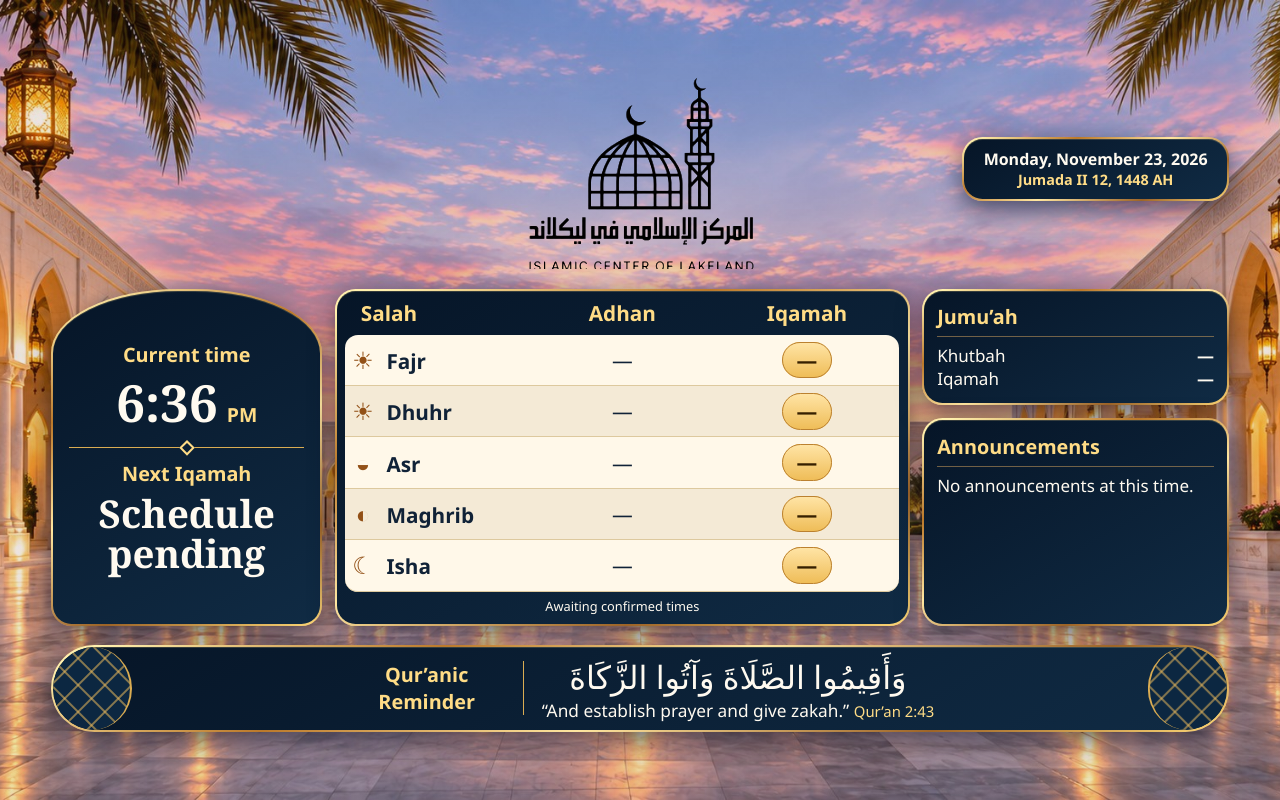
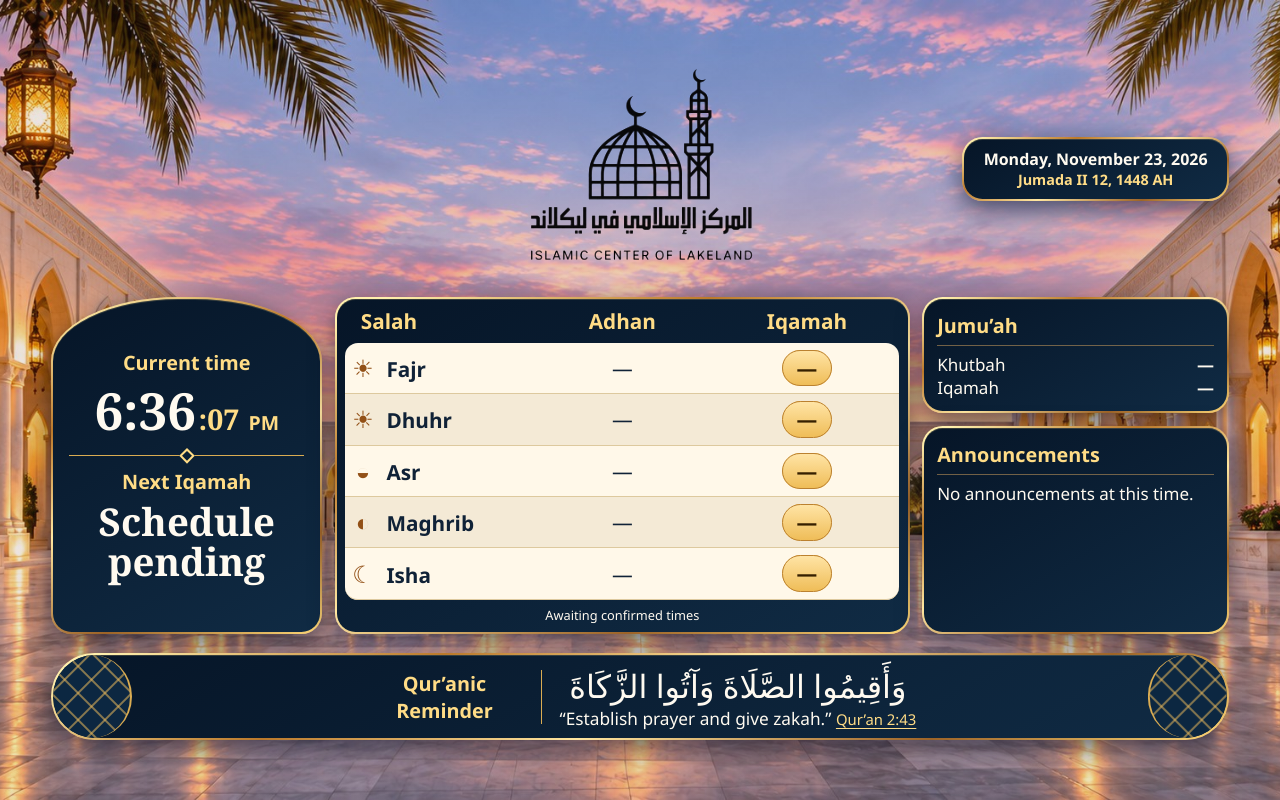
Before and after one commit to bilalbelim702-cyber/icol-digital-display, a plain HTML site: page index.html in a window 1280 px wide. Drawn offline with Linux system fonts and the light colour scheme.

Commit message:
Restore the full ICOL logo and add daily reminders and ticking seconds

```diff
--- a/courtyard.css
+++ b/courtyard.css
@@ -37,18 +37,18 @@ h2 { font-size: clamp(17px, 1.55vw, 30px); color: var(--gold); }
 .masthead { position: relative; display: grid; justify-items: center; align-items: center; }
 .masthead h1 {
   position: relative;
-  width: clamp(135px, min(19vw, 29vh), 310px);
-  aspect-ratio: 512 / 445;
+  width: clamp(135px, min(24vw, 29vh), 340px);
+  aspect-ratio: 520 / 489;
   overflow: hidden;
   mix-blend-mode: multiply;
 }
 .logo {
   position: absolute;
-  top: -7.2%;
-  left: -12.5%;
-  width: 125%;
+  top: -6.54%;
+  left: -11.54%;
+  width: 123.08%;
   height: auto;
-  filter: brightness(1.12) contrast(1.45);
+  filter: brightness(1.08) contrast(1.2);
 }
 .panel {
   min-width: 0;
@@ -164,3 +164,5 @@ cite { color: var(--gold); font-size: .86em; font-style: normal; white-space: no
   .reminder { flex-direction: column; gap: .3em; }
   .reminder h2 { max-width: none; border-right: 0; padding-right: 0; }
 }
+cite a { color: inherit; text-underline-offset: .2em; }
+#clock-seconds { margin-left: -.23em; color: var(--gold); font-size: .56em; }
--- a/courtyard.js
+++ b/courtyard.js
@@ -79,8 +79,50 @@ function phaseForHour(hour) {
   return "night";
 }
 
+const reminderDateFormat = new Intl.DateTimeFormat("en-US", {
+  timeZone: zone, year: "numeric", month: "numeric", day: "numeric"
+});
+// Short excerpts with an English rendering and a link to the full text.
+const reminders = [
+  ["2:43","وَأَقِيمُوا الصَّلَاةَ وَآتُوا الزَّكَاةَ","Establish prayer and give zakah."],
+  ["94:5","فَإِنَّ مَعَ الْعُسْرِ يُسْرًا","Indeed, with hardship comes ease."],
+  ["1","إِنَّمَا الأَعْمَالُ بِالنِّيَّاتِ","Actions are judged by intentions."],
+  ["2:153","اسْتَعِينُوا بِالصَّبْرِ وَالصَّلَاةِ","Seek help through patience and prayer."],
+  ["13:28","أَلَا بِذِكْرِ اللَّهِ تَطْمَئِنُّ الْقُلُوبُ","In the remembrance of Allah, hearts find peace."],
+  ["6021","كُلُّ مَعْرُوفٍ صَدَقَةٌ","Every good deed is charity."],
+  ["20:114","وَقُلْ رَبِّ زِدْنِي عِلْمًا","And say, ‘My Lord, increase me in knowledge.’"],
+  ["2:286","لَا يُكَلِّفُ اللَّهُ نَفْسًا إِلَّا وُسْعَهَا","Allah does not burden a soul beyond its capacity."],
+  ["14:7","لَئِنْ شَكَرْتُمْ لَأَزِيدَنَّكُمْ","If you are grateful, I will give you more."],
+  ["6018","فَلْيَقُلْ خَيْرًا أَوْ لِيَصْمُتْ","Speak what is good or remain silent."],
+  ["3:159","إِنَّ اللَّهَ يُحِبُّ الْمُتَوَكِّلِينَ","Allah loves those who put their trust in Him."],
+  ["16:90","إِنَّ اللَّهَ يَأْمُرُ بِالْعَدْلِ وَالْإِحْسَانِ","Allah commands justice and excellence in doing good."],
+  ["6464","وَأَنَّ أَحَبَّ الأَعْمَالِ أَدْوَمُهَا إِلَى اللَّهِ وَإِنْ قَلَّ","The deeds most beloved to Allah are those done consistently, even if small."],
+  ["39:53","لَا تَقْنَطُوا مِنْ رَحْمَةِ اللَّهِ","Do not despair of Allah’s mercy."]
+];
+const reminderStart = Date.UTC(2026, 10, 23);
+let displayedReminderDay;
+
+function updateReminder(now) {
+  const parts = reminderDateFormat.formatToParts(now);
+  const part = (type) => Number(parts.find((value) => value.type === type).value);
+  const day = Math.round((Date.UTC(part("year"), part("month") - 1, part("day")) - reminderStart) / 86400000);
+  if (day === displayedReminderDay) return;
+  displayedReminderDay = day;
+
+  const index = ((day % reminders.length) + reminders.length) % reminders.length;
+  const [reference, arabic, english] = reminders[index];
+  const isQuran = reference.includes(":");
+  byId("reminder-title").textContent = isQuran ? "Qur’anic Reminder" : "Hadith Reminder";
+  byId("reminder-arabic").textContent = arabic;
+  byId("reminder-english").textContent = "“" + english + "”";
+  const source = byId("reminder-source");
+  source.textContent = isQuran ? "Qur’an " + reference : "Sahih al-Bukhari " + reference;
+  source.href = isQuran ? "https://quran.com/" + reference.replace(":", "/") : "https://sunnah.com/bukhari:" + reference;
+}
+
 function updateDisplay() {
   const now = new Date();
+  updateReminder(now);
   const parts = clockFormat.formatToParts(now);
   const timePart = (type) => Number(parts.find((part) => part.type === type).value);
   const hour = timePart("hour");
@@ -91,6 +133,7 @@ function updateDisplay() {
 
   byId("clock").textContent = (hour % 12 || 12) + ":" + twoDigits(minute);
   byId("clock").dateTime = now.toISOString();
+  byId("clock-seconds").textContent = ":" + twoDigits(second);
   byId("period").textContent = hour < 12 ? "AM" : "PM";
   byId("date").textContent = dateFormat.format(now);
   byId("hijri-date").textContent = hijriFormat.format(now);
--- a/index.html
+++ b/index.html
@@ -6,8 +6,8 @@
   <meta name="theme-color" content="#0d233a">
   <title>ICOL | Salah Display</title>
   <link rel="icon" href="icol-logo.jpg">
-  <link rel="stylesheet" href="courtyard.css?v=3">
-  <script src="courtyard.js" defer></script>
+  <link rel="stylesheet" href="courtyard.css?v=4">
+  <script src="courtyard.js?v=2" defer></script>
 </head>
 <body>
   <main class="display">
@@ -22,7 +22,7 @@
     <div class="dashboard">
       <section class="time-panel panel" aria-label="Local time and next Iqamah">
         <h2>Current time</h2>
-        <div class="clock"><time id="clock">--:--</time><span id="period"></span></div>
+        <div class="clock"><time id="clock">--:--</time><span id="clock-seconds" aria-hidden="true"></span><span id="period"></span></div>
         <div class="next">
           <h2>Next Iqamah</h2>
           <p id="next-prayer">Schedule pending</p>
@@ -57,8 +57,8 @@
     <section class="reminder panel" aria-labelledby="reminder-title">
       <h2 id="reminder-title">Qur’anic Reminder</h2>
       <div>
-        <p class="arabic" lang="ar" dir="rtl">وَأَقِيمُوا الصَّلَاةَ وَآتُوا الزَّكَاةَ</p>
-        <p>“And establish prayer and give zakah.” <cite>Qur’an 2:43</cite></p>
+        <p id="reminder-arabic" class="arabic" lang="ar" dir="rtl">وَأَقِيمُوا الصَّلَاةَ وَآتُوا الزَّكَاةَ</p>
+        <p><span id="reminder-english">“And establish prayer and give zakah.”</span> <cite><a id="reminder-source" href="https://quran.com/2/43">Qur’an 2:43</a></cite></p>
       </div>
     </section>
   </main>
```
